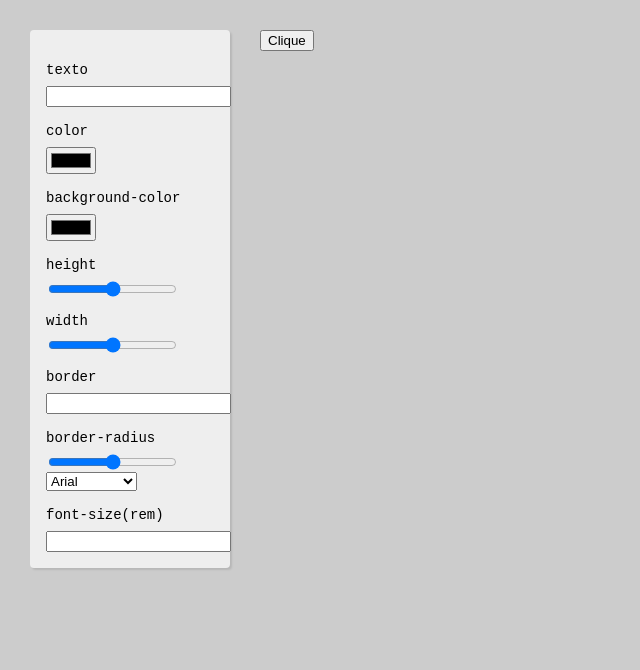
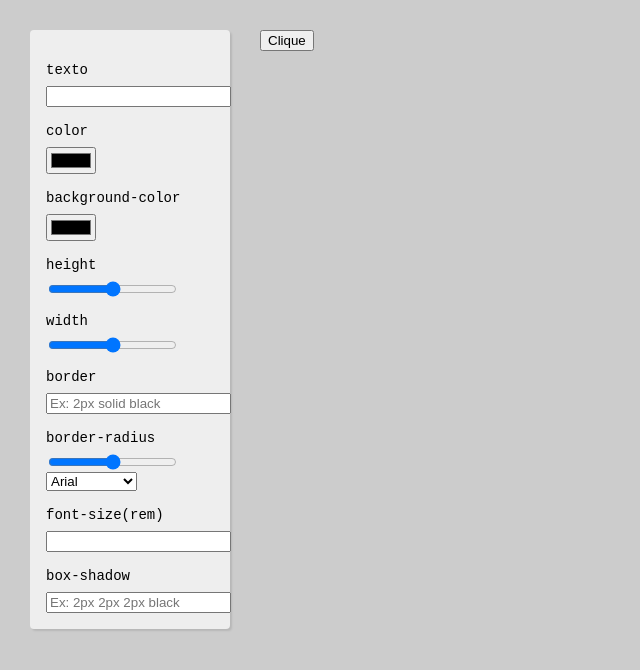
Before and after one commit to GKeslley/Button-Creator, a plain HTML site: page index.html in a window 1280 px wide. Shown: the whole page, without its empty margins (0-640 px from the left). Drawn offline with Linux system fonts and the light colour scheme.

Commit message:
Html/Css Finished

```diff
--- a/index.html
+++ b/index.html
@@ -29,7 +29,7 @@
       <input type="range" name="width" id="width" min="0" max="600">
 
       <label for="border">border</label>
-      <input type="text" name="border" id="border">
+      <input type="text" name="border" id="border" placeholder="Ex: 2px solid black">
 
       <label for="borderRadius">border-radius</label>
       <input type="range" name="borderRadius" id="borderRadius" min="0" max="20">
@@ -43,6 +43,8 @@
       <label for="fontSize">font-size(rem)</label>
       <input type="number" name="fontSize" id="fontSize">
 
+      <label for="boxShadow">box-shadow</label>
+      <input type="text" name="boxShadow" id="boxShadow" placeholder="Ex: 2px 2px 2px black">
     </form>
 
     <section class="resultado">
```
